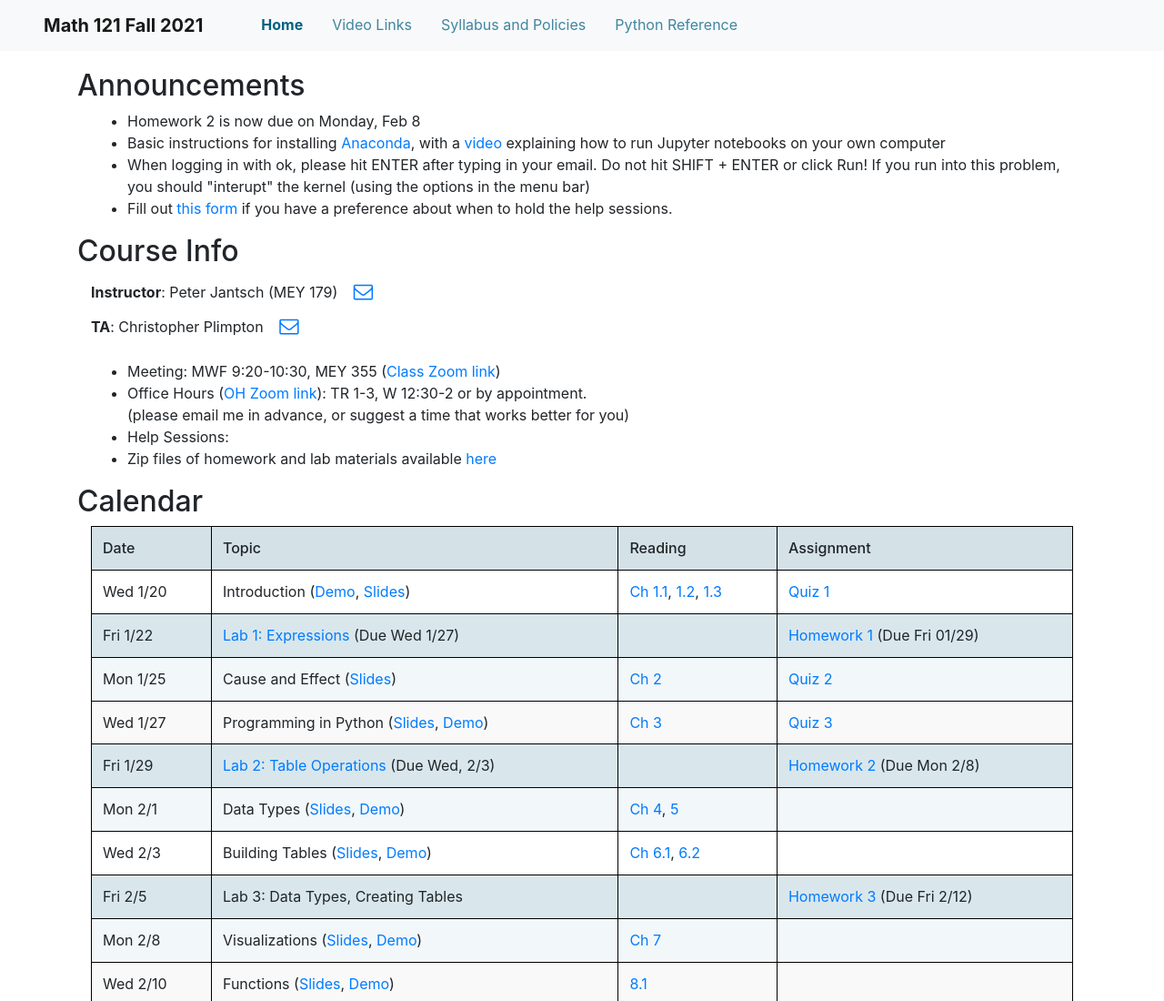
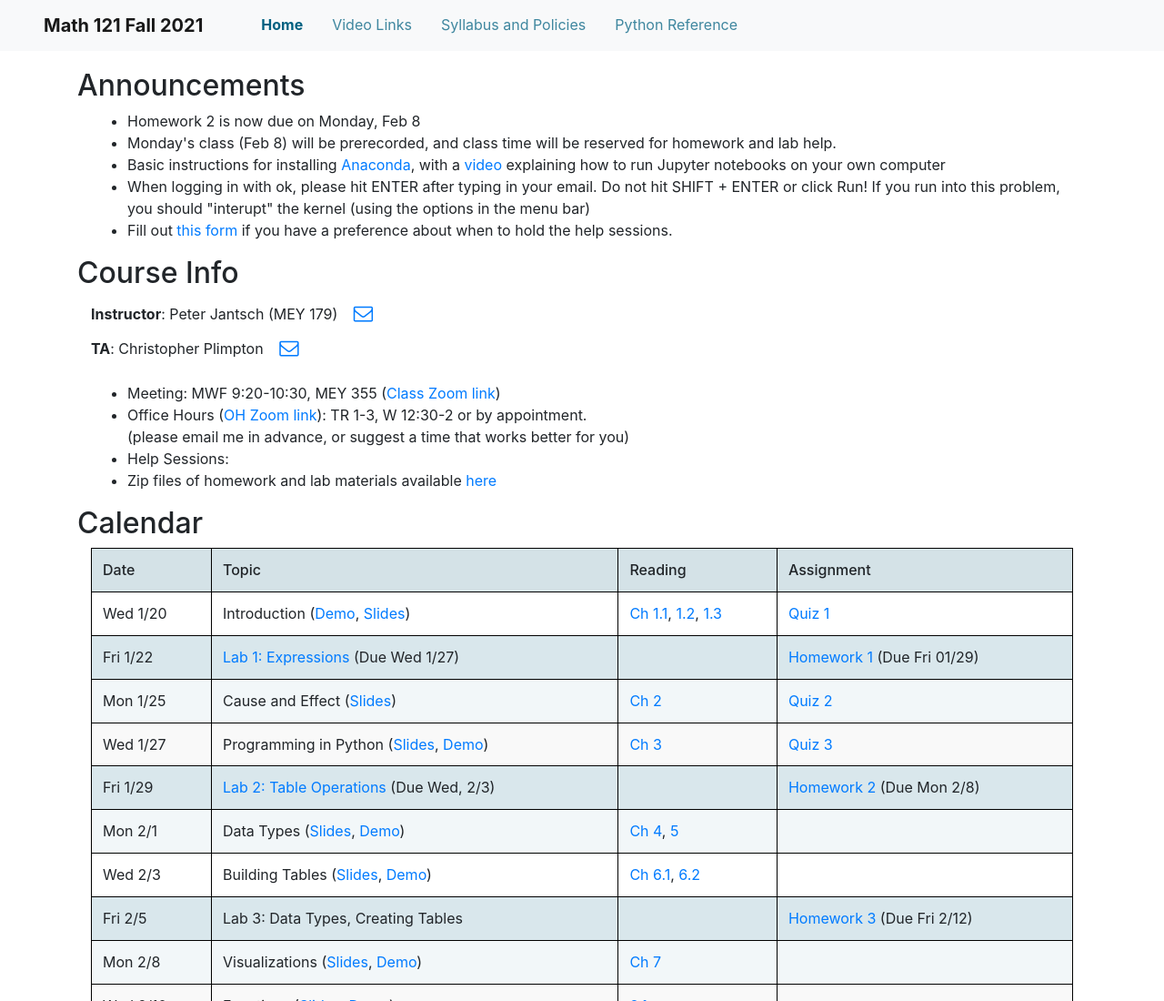
Before and after one commit to Math-121-Spring-21/Math-121-Spring-21.github.io, a plain HTML site: page index.html in a window 1280 px wide. Shown: the top 1100 px of the page at 91% size. Drawn offline with nearby package versions, Linux system fonts and the light colour scheme.

Commit message:
Update index.html

```diff
--- a/index.html
+++ b/index.html
@@ -37,6 +37,7 @@
     <div class="container">
         <ul>
             <li>Homework 2 is now due on Monday, Feb 8</li>
+            <li>Monday's class (Feb 8) will be prerecorded, and class time will be reserved for homework and lab help.</li>
             <li> Basic instructions for installing <a href="https://drive.google.com/file/d/1wOroo2J-KPOtf1N2sclHsfVsF2J4X89u/view?usp=sharing">Anaconda</a>, with a <a href="https://wheaton.box.com/s/5u1h8o8fk2nz8za2s3g2e928lhe7i9kj">video</a> explaining how to run Jupyter notebooks on your own computer</li>
             <li>When logging in with ok, please hit ENTER after typing in your email. Do not hit SHIFT + ENTER or click Run! If you run into this problem, you should "interupt" the kernel (using the options in the menu bar)</li>
             <li>Fill out <a href="https://forms.gle/txYwzadZ9chvqrvv5">this form</a> if you have a preference about when to hold the help sessions.</li>
```
